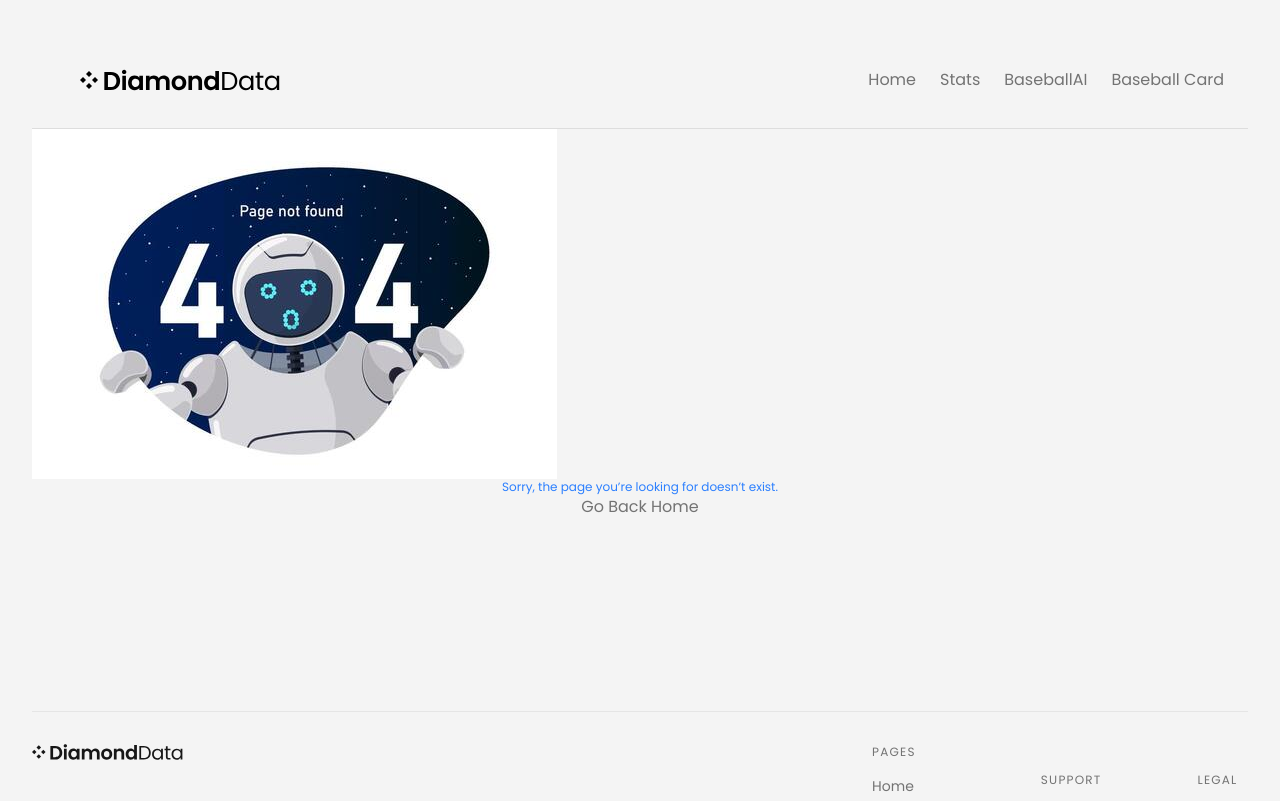
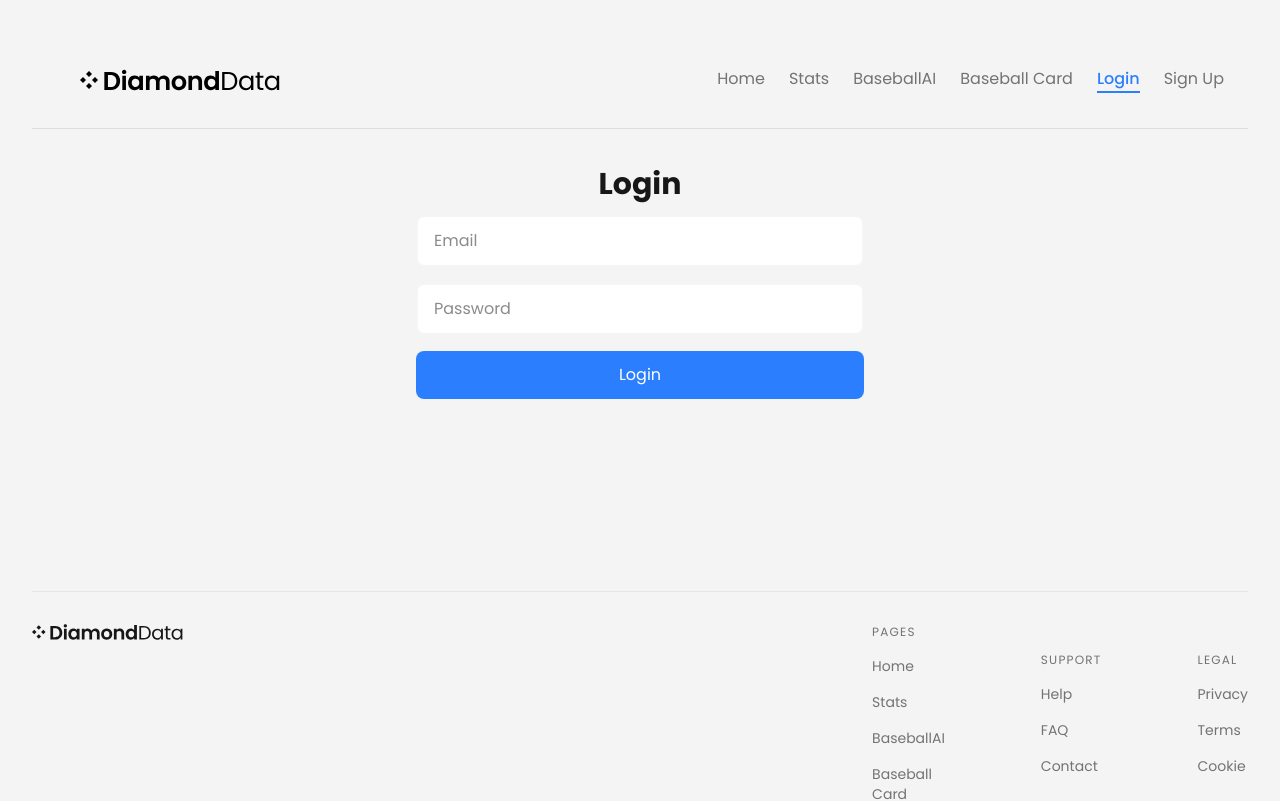
Before and after one commit to FSpitzock/Diamond_Data_Baseball_Stat_Tracker_V2.0, a React (Vite) app in the folder client/: page /login in a window 1280 px wide. Shown: the top 801 px of the page. Built offline with nearby package versions, Linux system fonts and the light colour scheme; no server answers.

Commit message:
added front end login and sign up buttons

```diff
--- a/client/src/App.tsx
+++ b/client/src/App.tsx
@@ -7,23 +7,45 @@ import BaseballCard from "./pages/BaseballCard";
 import NotFound from "./pages/NotFound";
 import Header from "./components/Layout/Header";
 import Footer from "./components/Layout/Footer";
-import '../src/App.css';
-import { ApolloClient, InMemoryCache, HttpLink } from "@apollo/client";
+import "../src/App.css";
+import {
+  ApolloClient,
+  InMemoryCache,
+  createHttpLink,
+} from "@apollo/client";
 import { ApolloProvider } from "@apollo/client/react";
+import { setContext } from "@apollo/client/link/context";
+import Login from "./pages/Login";
+import Signup from "./pages/Signup";
+
+const httpLink = createHttpLink({
+  uri: "http://localhost:4000/graphql",
+});
+
+const authLink = setContext((_, { headers }) => {
+  const token = localStorage.getItem("id_token");
+
+  return {
+    headers: {
+      ...headers,
+      authorization: token ? `Bearer ${token}` : "",
+    },
+  };
+});
 
 const client = new ApolloClient({
-  link: new HttpLink({
-    uri: "http://localhost:4000/graphql",
-  }),
+  link: authLink.concat(httpLink),
   cache: new InMemoryCache(),
 });
 
 const App: React.FC = () => {
   return (
-    <ApolloProvider client={client}> {/* Step 2: Wrap app in ApolloProvider */}
+    <ApolloProvider client={client}>
       <BrowserRouter basename="/">
         <Header />
         <Routes>
+          <Route path="/login" element={<Login />} />
+          <Route path="/signup" element={<Signup />} />
           <Route path="/" element={<Home />} />
           <Route path="/Stats" element={<Stats />} />
           <Route path="/BaseballAI" element={<BaseballAI />} />
--- a/client/src/components/Layout/Header.tsx
+++ b/client/src/components/Layout/Header.tsx
@@ -1,17 +1,15 @@
 import { FC } from "react";
 import { NavLink, Link } from "react-router-dom";
 import Logo from "../../assets/diamond-data-logo.svg";
-
+import Auth from "../../utils/auth";
 
 const Header: FC = () => {
   return (
     <header className="header">
       <div className="header-container">
-
         {/* Logo */}
         <Link to="/" className="logo">
           <img src={Logo} alt="App Logo" className="logo-img" />
-
         </Link>
 
         {/* Navigation */}
@@ -34,7 +32,7 @@ const Header: FC = () => {
             Stats
           </NavLink>
 
-            <NavLink
+          <NavLink
             to="/BaseballAI"
             className={({ isActive }) =>
               isActive ? "nav-link active" : "nav-link"
@@ -43,7 +41,7 @@ const Header: FC = () => {
             BaseballAI
           </NavLink>
 
-            <NavLink
+          <NavLink
             to="/BaseballCard"
             className={({ isActive }) =>
               isActive ? "nav-link active" : "nav-link"
@@ -51,8 +49,37 @@ const Header: FC = () => {
           >
             Baseball Card
           </NavLink>
+
+          {Auth.loggedIn() ? (
+            <button
+              type="button"
+              className="nav-link"
+              onClick={() => Auth.logout()}
+            >
+              Logout
+            </button>
+          ) : (
+            <>
+              <NavLink
+                to="/login"
+                className={({ isActive }) =>
+                  isActive ? "nav-link active" : "nav-link"
+                }
+              >
+                Login
+              </NavLink>
+
+              <NavLink
+                to="/signup"
+                className={({ isActive }) =>
+                  isActive ? "nav-link active" : "nav-link"
+                }
+              >
+                Sign Up
+              </NavLink>
+            </>
+          )}
         </nav>
-
       </div>
     </header>
   );
--- a/client/src/components/Layout/Navigation.tsx
+++ b/client/src/components/Layout/Navigation.tsx
@@ -9,14 +9,16 @@ const Navigation: React.FC = () => {
         <Link to="/" className="nav-link">Home</Link>
         <Link to="/Stats" className="nav-link">Stats</Link>
         <Link to="/BaseballAI" className="nav-link">BaseballAI</Link>
-        <Link to="/Basecall Card" className="nav-link">Baseball Card</Link>
+        <Link to="/BaseballCard" className="nav-link">Baseball Card</Link>
       </div>
+
       <div className="nav-links">
         <h4>Support</h4>
         <Link to="/Help" className="nav-link">Help</Link>
         <Link to="/FAQ" className="nav-link">FAQ</Link>
         <Link to="/Contact" className="nav-link">Contact</Link>
       </div>
+
       <div className="nav-links">
         <h4>Legal</h4>
         <Link to="/Privacy" className="nav-link text-neutral-500">Privacy</Link>
--- /dev/null
+++ b/client/src/pages/Login.tsx
@@ -0,0 +1,85 @@
+import React, { useState } from "react";
+import { gql } from "@apollo/client";
+import { useMutation } from "@apollo/client/react";
+import Auth from "../utils/auth";
+
+const LOGIN_USER = gql`
+  mutation Login($email: String!, $password: String!) {
+    login(email: $email, password: $password) {
+      token
+      user {
+        _id
+        username
+        email
+      }
+    }
+  }
+`;
+
+const Login: React.FC = () => {
+  const [formState, setFormState] = useState({
+    email: "",
+    password: "",
+  });
+
+  const [login, { error }] = useMutation(LOGIN_USER);
+
+  const handleChange = (e: React.ChangeEvent<HTMLInputElement>) => {
+    const { name, value } = e.target;
+
+    setFormState({
+      ...formState,
+      [name]: value,
+    });
+  };
+
+  const handleSubmit = async (e: React.FormEvent) => {
+    e.preventDefault();
+
+    try {
+      const { data } = await login({
+        variables: { ...formState },
+      });
+
+      Auth.login(data.login.token);
+    } catch (err) {
+      console.error(err);
+    }
+  };
+
+  return (
+    <section className="max-w-md mx-auto mt-10 flex flex-col gap-4">
+      <h1 className="text-3xl font-bold">Login</h1>
+
+      <form onSubmit={handleSubmit} className="flex flex-col gap-4">
+        <input
+          className="items-stretch w-full"
+          type="email"
+          name="email"
+          placeholder="Email"
+          value={formState.email}
+          onChange={handleChange}
+        />
+
+        <input
+          className="items-stretch w-full"
+          type="password"
+          name="password"
+          placeholder="Password"
+          value={formState.password}
+          onChange={handleChange}
+        />
+
+        <button type="submit" className="buttonPrimary">
+          Login
+        </button>
+      </form>
+
+      {error && (
+        <p className="text-red-500 font-semibold">Login failed. Check your credentials.</p>
+      )}
+    </section>
+  );
+};
+
+export default Login;
--- /dev/null
+++ b/client/src/pages/Signup.tsx
@@ -0,0 +1,95 @@
+import React, { useState } from "react";
+import { gql } from "@apollo/client";
+import { useMutation } from "@apollo/client/react";
+import Auth from "../utils/auth";
+
+const ADD_USER = gql`
+  mutation AddUser($username: String!, $email: String!, $password: String!) {
+    addUser(username: $username, email: $email, password: $password) {
+      token
+      user {
+        _id
+        username
+        email
+      }
+    }
+  }
+`;
+
+const Signup: React.FC = () => {
+  const [formState, setFormState] = useState({
+    username: "",
+    email: "",
+    password: "",
+  });
+
+  const [addUser, { error }] = useMutation(ADD_USER);
+
+  const handleChange = (e: React.ChangeEvent<HTMLInputElement>) => {
+    const { name, value } = e.target;
+
+    setFormState({
+      ...formState,
+      [name]: value,
+    });
+  };
+
+  const handleSubmit = async (e: React.FormEvent) => {
+    e.preventDefault();
+
+    try {
+      const { data } = await addUser({
+        variables: { ...formState },
+      });
+
+      Auth.login(data.addUser.token);
+    } catch (err) {
+      console.error(err);
+    }
+  };
+
+  return (
+    <section className="max-w-md mx-auto mt-10 flex flex-col gap-4">
+      <h1 className="text-3xl font-bold">Sign Up</h1>
+
+      <form onSubmit={handleSubmit} className="flex flex-col gap-4">
+        <input
+          className="items-stretch w-full"
+          type="text"
+          name="username"
+          placeholder="Username"
+          value={formState.username}
+          onChange={handleChange}
+        />
+
+        <input
+          className="items-stretch w-full"
+          type="email"
+          name="email"
+          placeholder="Email"
+          value={formState.email}
+          onChange={handleChange}
+        />
+
+        <input
+          className="items-stretch w-full"
+          type="password"
+          name="password"
+          placeholder="Password"
+          value={formState.password}
+          onChange={handleChange}
+        />
+
+        <button type="submit" className="buttonPrimary">
+          Sign Up
+        </button>
+      </form>
+
+      {error && (
+        <p className="text-red-500 font-semibold">Signup failed. Try a different email/username.</p>
+      )}
+    </section>
+  );
+};
+
+export default Signup;
--- /dev/null
+++ b/client/src/utils/auth.ts
@@ -0,0 +1,21 @@
+class AuthService {
+  getToken(): string | null {
+    return localStorage.getItem("id_token");
+  }
+
+  loggedIn(): boolean {
+    return !!this.getToken();
+  }
+
+  login(token: string): void {
+    localStorage.setItem("id_token", token);
+    window.location.assign("/");
+  }
+
+  logout(): void {
+    localStorage.removeItem("id_token");
+    window.location.assign("/login");
+  }
+}
+
+export default new AuthService();
```
